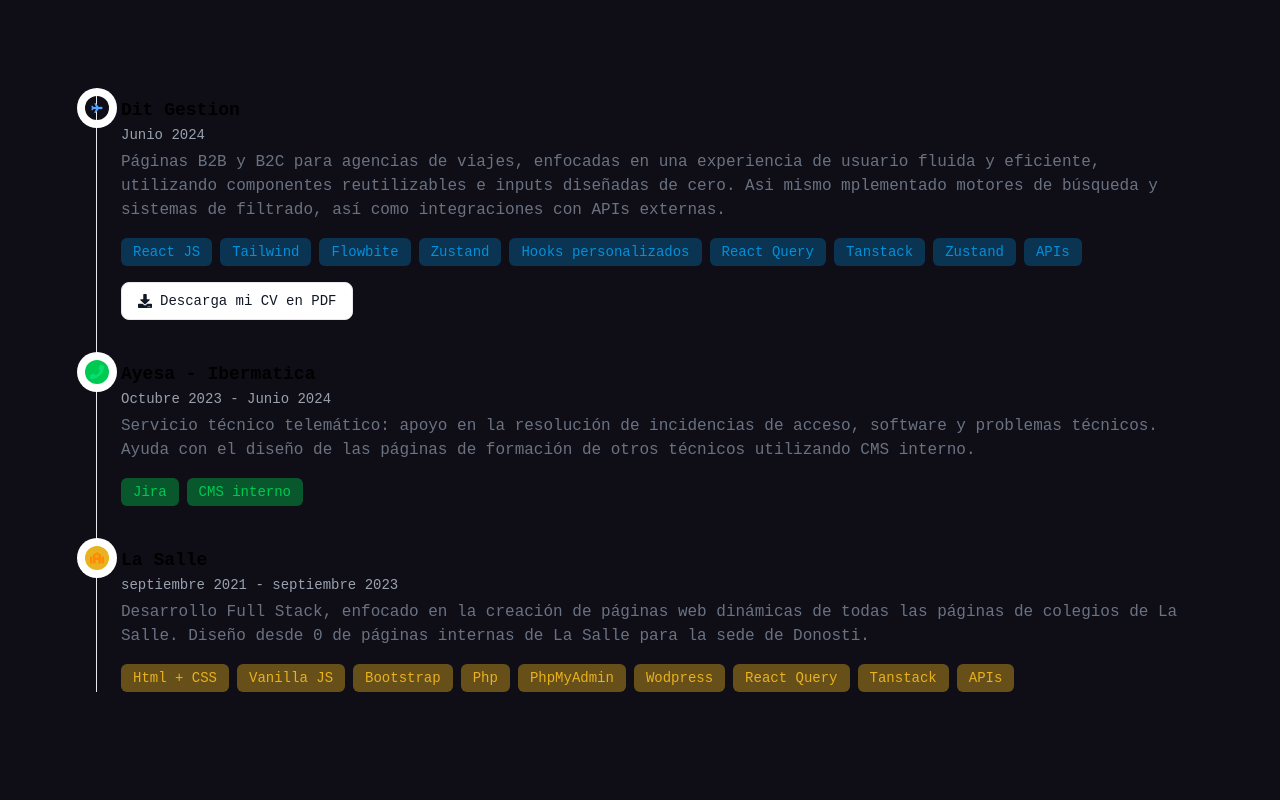
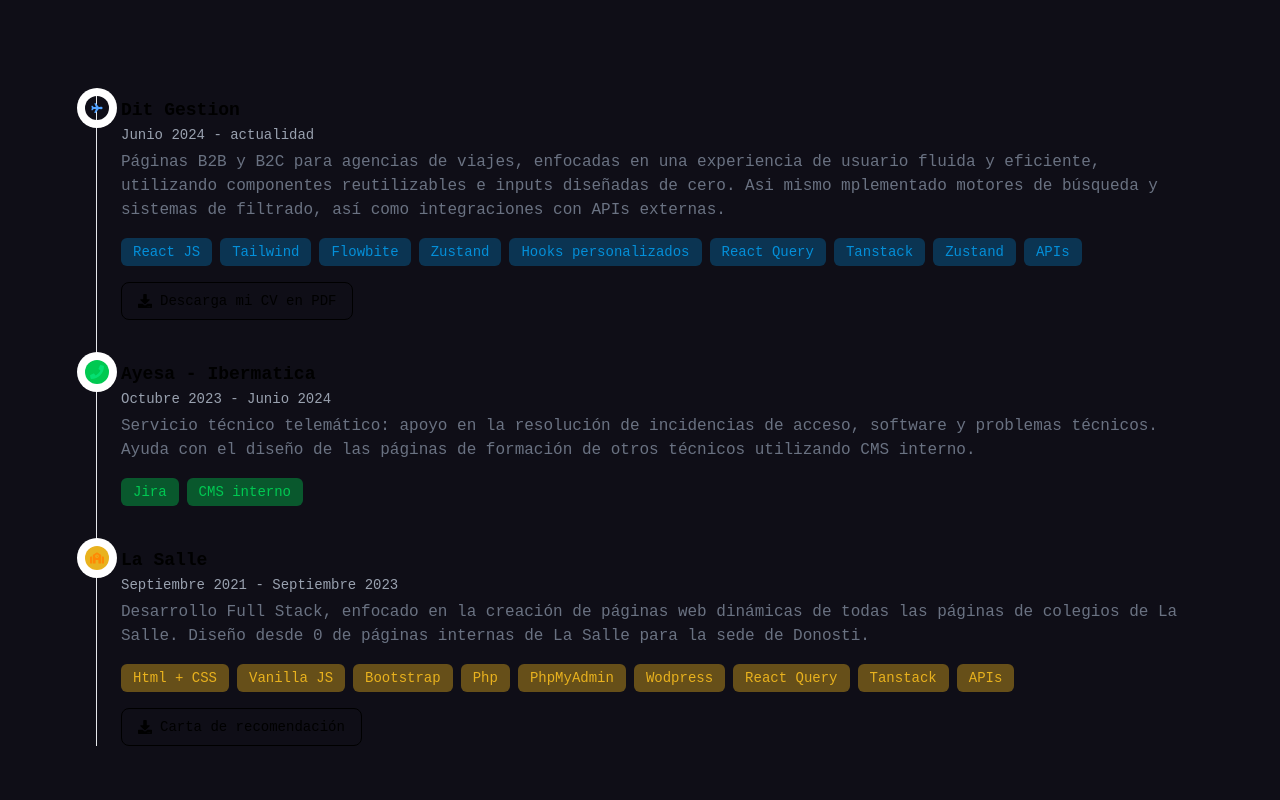
Before and after one commit to probablynotannie/probablynotannie, a React (Vite) app: page / in a window 1280 px wide. Shown: the part 2460-3260 px from the top of the page. Built offline with nearby package versions, Linux system fonts and the light colour scheme.

Commit message:
Añadido carta de presentacion

```diff
--- a/src/componentes/landing/Experiencia.jsx
+++ b/src/componentes/landing/Experiencia.jsx
@@ -12,7 +12,7 @@
         </span>
       ),
       nombre: "La Salle",
-      fechas: "septiembre 2021 - septiembre 2023",
+      fechas: "Septiembre 2021 - Septiembre 2023",
 
       skills: [
         "Html + CSS",
@@ -67,7 +67,7 @@
         </span>
       ),
       nombre: "Dit Gestion",
-      fechas: "Junio 2024",
+      fechas: "Junio 2024 - actualidad",
       color: "text-laSalle",
       badge: "bg-dit/30 text-dit",
       skills: [
@@ -114,11 +114,21 @@
             {item.id === recorridog.length - 1 && (
               <a
                 href="/CV.pdf"
-                download="Anano_Vachadze_CV.pdf"
-                className="inline-flex items-center px-4 py-2 text-sm font-medium text-gray-900 bg-white border border-gray-200 rounded-lg hover:bg-gray-100 hover:text-blue-700 focus:z-10 focus:ring-4 focus:outline-none focus:ring-gray-100 focus:text-blue-700 dark:bg-gray-800 dark:text-gray-400 dark:border-gray-600 dark:hover:text-white dark:hover:bg-gray-700 dark:focus:ring-gray-700"
+                download="/CV.pdf"
+                className="inline-flex items-center px-4 py-2 text-sm font-medium border rounded-lg focus:z-10 focus:ring-4 focus:outline-none dark:bg-gray-800 dark:text-gray-400 dark:border-gray-600 dark:hover:text-white dark:hover:bg-gray-700 dark:focus:ring-gray-700"
               >
                 <FaDownload className="me-2" />
                 Descarga mi CV en PDF
+              </a>
+            )}
+            {item.id === 0 && (
+              <a
+                href="/cartaRec.jpg"
+                target="_blank"
+                className="inline-flex items-center px-4 py-2 text-sm font-medium border rounded-lg focus:z-10 focus:ring-4 focus:outline-none dark:bg-gray-800 dark:text-gray-400 dark:border-gray-600 dark:hover:text-white dark:hover:bg-gray-700 dark:focus:ring-gray-700"
+              >
+                <FaDownload className="me-2" />
+                Carta de recomendación
               </a>
             )}
           </li>
--- a/src/componentes/proyectos/Listado.jsx
+++ b/src/componentes/proyectos/Listado.jsx
@@ -7,7 +7,7 @@
       url: "https://volt-green.vercel.app",
       texto: "Volt",
       descripcion:
-        "Sitio web corporativo que presenta los servicios de una empresa dedicada a la revisión de contratos de luz y gas, mostrando cómo optimizan las tarifas para sus clientes.",
+        "Información sobre una empresa que se dedica mejoras de contrato de luz.",
       info: "Página simple y estática para una empresa que ofrece servicios de mejora en las tarifas de luz y gas.",
       imgLight: "/proyectos/volt/volt.png",
     },
```
Also changed, not shown: public/cartaRec.jpg (added).
